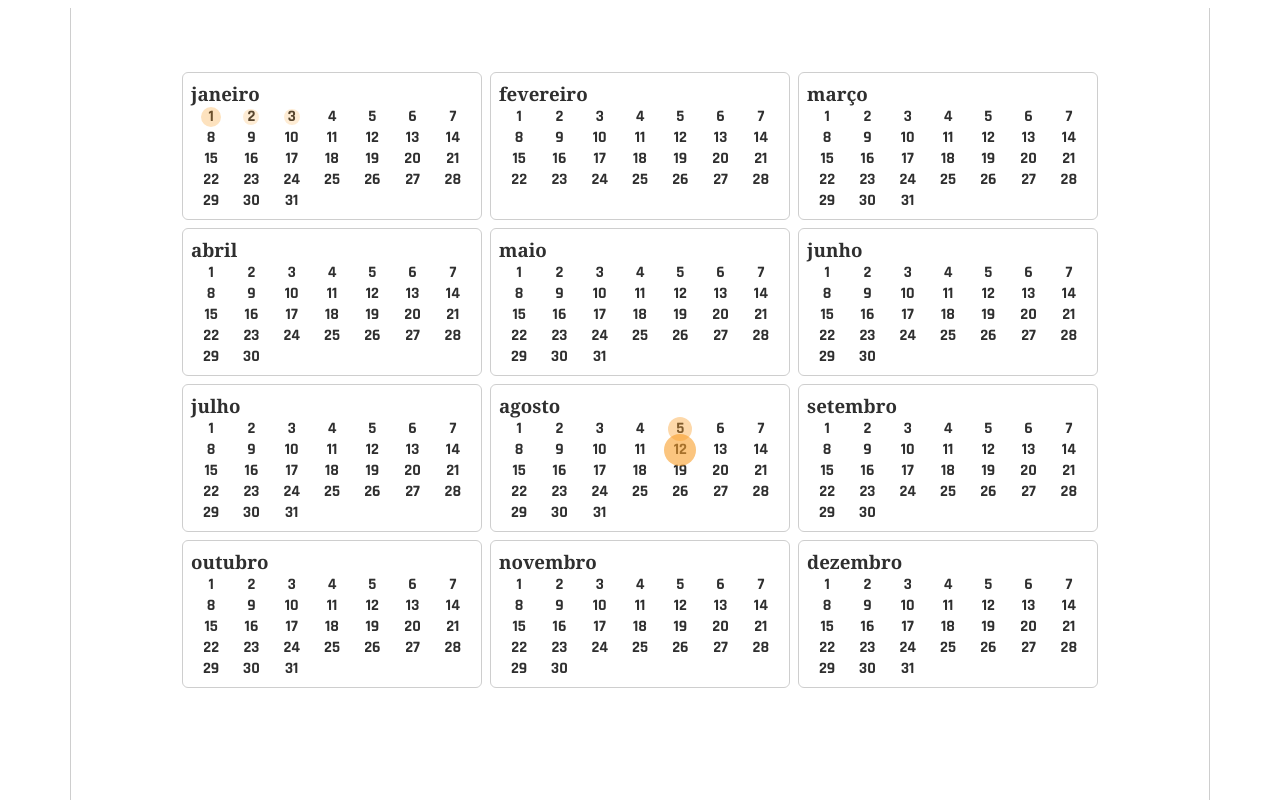
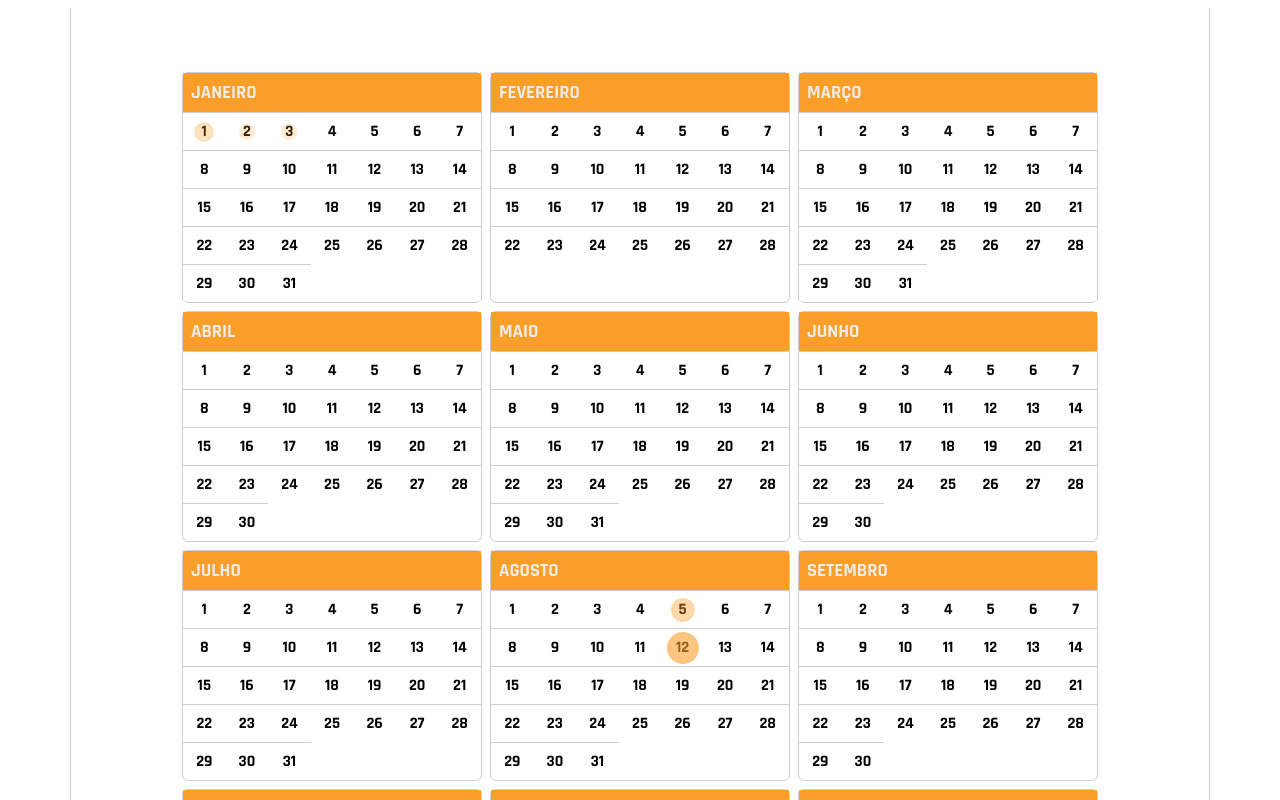
Before and after one commit to victormedeiros1/clients-birthday, a Vue app: page / in a window 1280 px wide. Shown: the top 800 px of the page. Built offline with nearby package versions, Linux system fonts and the light colour scheme.

Commit message:
feat: style and design

```diff
--- a/src/components/Calendar/Calendar/Calendar.vue
+++ b/src/components/Calendar/Calendar/Calendar.vue
@@ -1,13 +1,17 @@
 <template>
     <div class="calendar">
         <div class="month" v-for="{ id, name, days } in calendar" :key="id">
+            <div class="month__header">
                 <h3 class="month__name">{{ name }}</h3>
+            </div>
+            <div class="month__body">
                 <div class="month__grid">
                     <Day
-                    class="day"
                         v-for="({ birthdays, number }) in days" :key="number"
-                    :birthdays="birthdays" :number="number"
+                        :birthdays="birthdays"
+                        :number="number"
                     />
+                </div>
             </div>
         </div>
     </div>
@@ -89,84 +93,84 @@ const { getDay, getMonth } = useUtils()
     const calendar = ref<Month[]>([
         {
             id: 0,
-            name: 'janeiro',
+            name: 'JANEIRO',
             number: '01',
             daysQuantity: 31,
             days: {}
         },
         {
             id: 1,
-            name: 'fevereiro',
+            name: 'FEVEREIRO',
             number: '02',
             daysQuantity: 28,
             days: {}
         },
         {
             id: 2,
-            name: 'março',
+            name: 'MARÇO',
             number: '03',
             daysQuantity: 31,
             days: {}
         },
         {
             id: 3,
-            name: 'abril',
+            name: 'ABRIL',
             number: '04',
             daysQuantity: 30,
             days: {}
         },
         {
             id: 4,
-            name: 'maio',
+            name: 'MAIO',
             number: '05',
             daysQuantity: 31,
             days: {}
         },
         {
             id: 5,
-            name: 'junho',
+            name: 'JUNHO',
             number: '06',
             daysQuantity: 30,
             days: {}
         },
         {
             id: 6,
-            name: 'julho',
+            name: 'JULHO',
             number: '07',
             daysQuantity: 31,
             days: {}
         },
         {
             id: 7,
-            name: 'agosto',
+            name: 'AGOSTO',
             number: '08',
             daysQuantity: 31,
             days: {}
         },
         {
             id: 8,
-            name: 'setembro',
+            name: 'SETEMBRO',
             number: '09',
             daysQuantity: 30,
             days: {}
         },
         {
             id: 9,
-            name: 'outubro',
+            name: 'OUTUBRO',
             number: '10',
             daysQuantity: 31,
             days: {}
         },
         {
             id: 10,
-            name: 'novembro',
+            name: 'NOVEMBRO',
             number: '11',
             daysQuantity: 30,
             days: {}
         },
         {
             id: 11,
-            name: 'dezembro',
+            name: 'DEZEMBRO',
             number: '12',
             daysQuantity: 31,
             days: {}
@@ -231,7 +235,12 @@ const { getDay, getMonth } = useUtils()
         max-width: 300px;
         border: 1px solid $gray;
         border-radius: .375rem;
+
+        &__header {
+            background-color: $orange;
+            color: $light;
             padding: $p-8;
+        }
 
         &__grid {
             display: grid;
--- a/src/components/Calendar/Day/Day.vue
+++ b/src/components/Calendar/Day/Day.vue
@@ -47,5 +47,7 @@
         align-items: center;
         font-size: $fs-16;
         font-weight: bold;
+        border-top: 1px solid $gray;
+        padding: $p-8;
     }
 </style>
--- a/src/components/Calendar/Tooltip/Tooltip.vue
+++ b/src/components/Calendar/Tooltip/Tooltip.vue
@@ -24,8 +24,8 @@
         position: absolute;
         bottom: 100%;
         left: 0;
-        background-color: $orange-op-08;
-        backdrop-filter: blur(5px);
+        background-color: $orange-op-06;
+        backdrop-filter: blur(4px);
         border-radius: 8px;
         width: fit-content;
         display: block;
--- a/src/styles/_typography.scss
+++ b/src/styles/_typography.scss
@@ -36,11 +36,6 @@ $lh-80: 5rem;
 $lh-96: 6rem;
 $lh-100: 6.25rem;
 
-  h1,
-  h2,
-  h3 {
-    font-family: 'Concert One', Cambria, Cochin, Georgia, Times, 'Times New Roman';
-  }
   h3 {
     font-size: var($fs-80);
   }
@@ -64,7 +59,6 @@ $lh-100: 6.25rem;
 
 * {
     font-family: 'Rajdhani', sans-serif;
-    color: $dark;
 }
 
 h1 {
```
Lines whose indentation alone changed are shown as unchanged.
